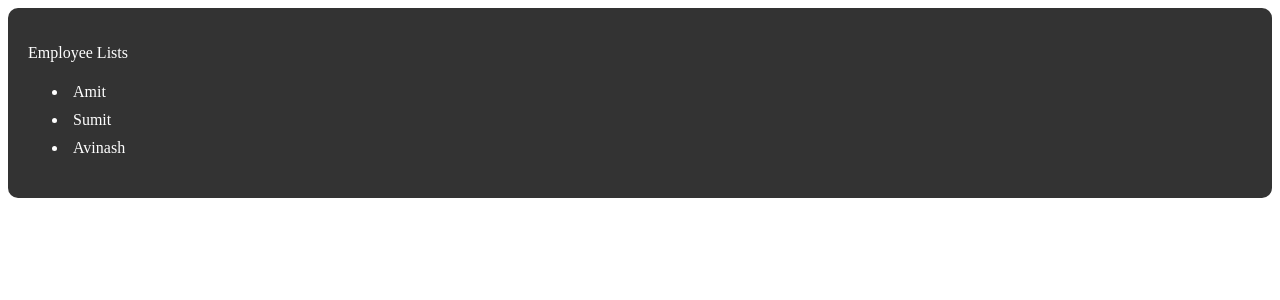
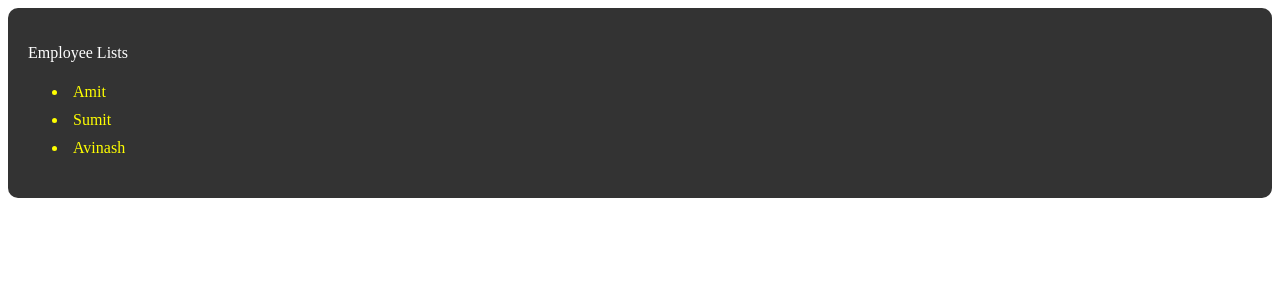
Before and after one commit to Nikhil26062000/Angular-v.17-first-project, an Angular app: page / in a window 1280 px wide. Shown: the top 300 px of the page. Built offline with nearby package versions, Linux system fonts and the light colour scheme.

Commit message:
Adding multiple styling file , difference b/w styleUrl and styleUrls

```diff
--- a/src/app/app.component.ts
+++ b/src/app/app.component.ts
@@ -7,7 +7,7 @@ import { RouterOutlet } from '@angular/router';
   standalone: true,
   imports: [RouterOutlet],
   templateUrl: './app.component.html',
-  styleUrl: './app.component.scss'
+  styleUrls: ['./app.component.scss','./external.component.scss']
 })
 export class AppComponent {
   title = 'first-project';
--- /dev/null
+++ b/src/app/external.component.scss
@@ -0,0 +1,3 @@
+li{
+    color: yellow;
+}
```
